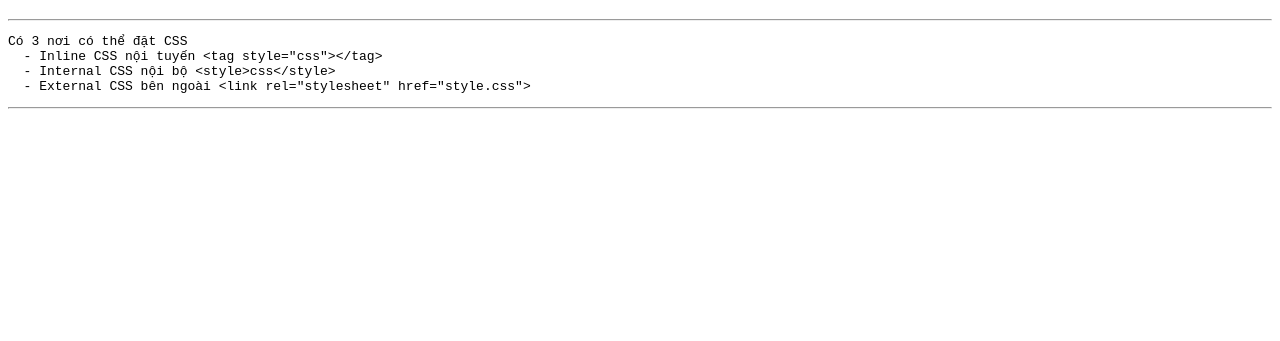
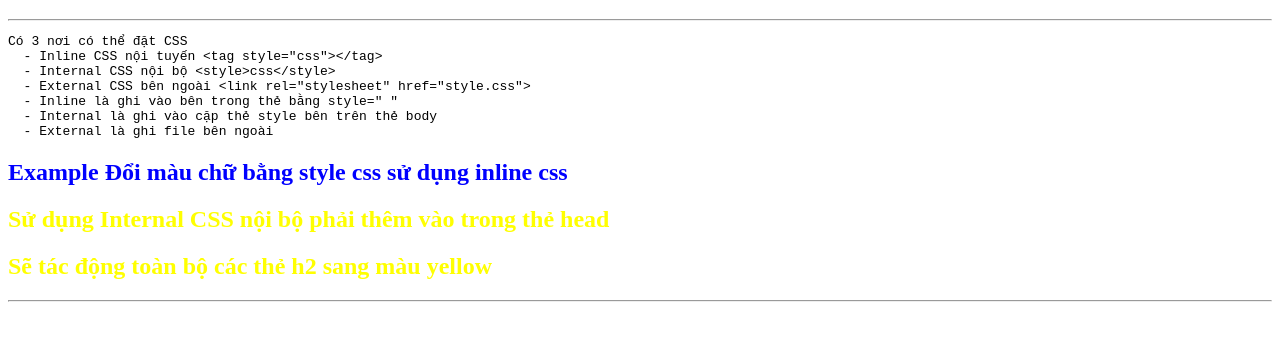
Before and after one commit to NAMTEOOOO/HocLapTrinhWeb, a plain HTML site: page MoreInfo/cssTrainning.html in a window 1280 px wide. Shown: the part 97-438 px from the top of the page. Drawn offline with Linux system fonts and the light colour scheme.

Commit message:
commit 2308011635

```diff
--- a/MoreInfo/cssTrainning.html
+++ b/MoreInfo/cssTrainning.html
@@ -4,6 +4,8 @@
     <meta charset="UTF-8" />
     <meta name="viewport" content="width=device-width, initial-scale=1.0" />
     <title>Css Training</title>
+
+    <link rel="stylesheet" href="style.css" />
   </head>
   <body>
     <a href="../index.html">Home</a>
@@ -17,7 +19,15 @@
   - Inline CSS nội tuyến <code>&lt;tag style=&quot;css&quot;&gt;&lt;/tag&gt;</code>
   - Internal CSS nội bộ <code>&lt;style&gt;css&lt;/style&gt;</code>
   - External CSS bên ngoài <code>&lt;link rel=&quot;stylesheet&quot; href=&quot;style.css&quot;&gt;</code>
+  - Inline là ghi vào bên trong thẻ bằng style=" "
+  - Internal là ghi vào cặp thẻ style bên trên thẻ body
+  - External là ghi file bên ngoài
 </pre>
+    <h2 style="color: blue">
+      Example Đổi màu chữ bằng style css sử dụng inline css
+    </h2>
+    <h2>Sử dụng Internal CSS nội bộ phải thêm vào trong thẻ head</h2>
+    <h2>Sẽ tác động toàn bộ các thẻ h2 sang màu yellow</h2>
     <hr />
   </body>
 </html>
--- /dev/null
+++ b/MoreInfo/style.css
@@ -0,0 +1,3 @@
+h2 {
+  color: yellow;
+}
```
Also changed, not shown: index.html (+1 -0 lines).
